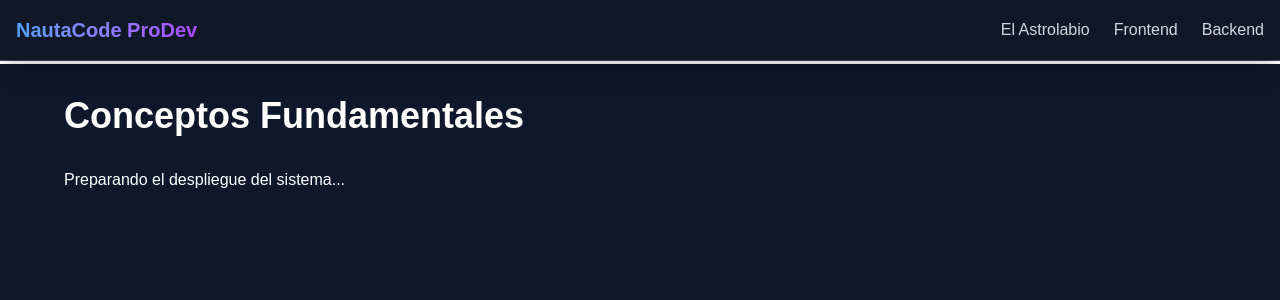
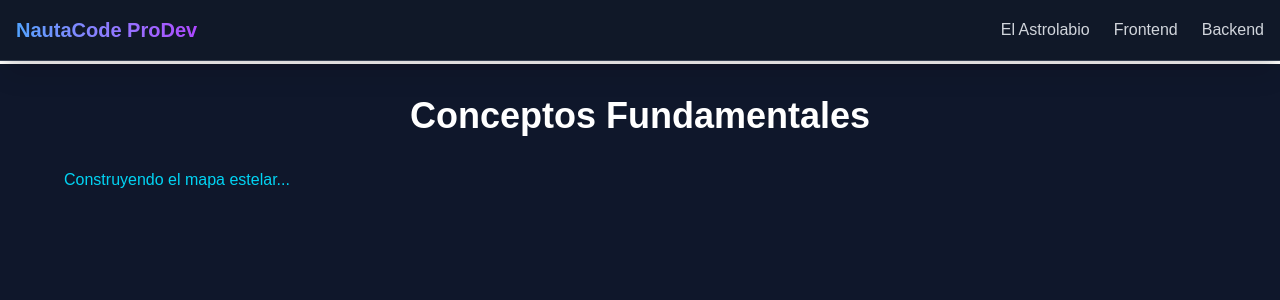
Before and after one commit to Nautacore/nautacode-prodev, a Next.js app: page /conceptos-fundamentales in a window 1280 px wide. Shown: the top 300 px of the page. Built offline with nearby package versions, Linux system fonts and the light colour scheme.

Commit message:
Update page.tsx

```diff
--- a/src/app/conceptos-fundamentales/page.tsx
+++ b/src/app/conceptos-fundamentales/page.tsx
@@ -1,6 +1,6 @@
 import React from 'react';
 
-// Definimos qué tipo de datos recibe la tarjeta (Para que TypeScript no se queje)
+// 1. Le explicamos a TypeScript qué tipo de datos recibe la tarjeta
 interface PlanetCardProps {
   title: string;
   description: string;
@@ -9,7 +9,7 @@ interface PlanetCardProps {
   link: string;
 }
 
-// Componente Tarjeta de Planeta
+// 2. Aplicamos esos tipos al componente
 const PlanetCard = ({ title, description, colorClass, icon: Icon, link }: PlanetCardProps) => (
   <div className={`p-6 rounded-xl shadow-2xl transition-all duration-500 hover:scale-[1.02] transform border-t-4 ${colorClass} bg-slate-800`}>
     <div className="flex items-center mb-4">
@@ -32,10 +32,11 @@ export default function ConceptosPage() {
   return (
     <main className="min-h-screen bg-slate-900 p-8">
       <div className="max-w-6xl mx-auto">
-        <h1 className="text-4xl font-bold text-white mb-8">Conceptos Fundamentales</h1>
+        <h1 className="text-4xl font-bold text-white mb-8 text-center">Conceptos Fundamentales</h1>
+
         <div className="grid grid-cols-1 md:grid-cols-2 lg:grid-cols-3 gap-8">
-          {/* Aquí puedes agregar tus PlanetCards después, por ahora esto lo hará compilar */}
-          <p className="text-white">Preparando el despliegue del sistema...</p>
+           {/* Por ahora dejamos un mensaje para que compile rápido */}
+           <p className="text-cyan-400 font-mono">Construyendo el mapa estelar...</p>
         </div>
       </div>
     </main>
```
